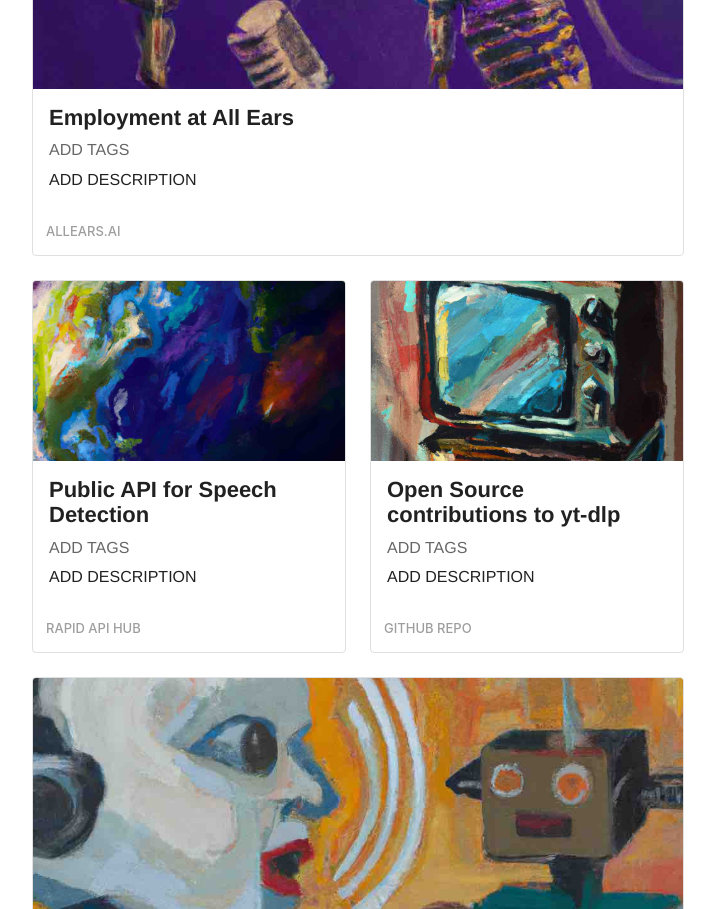
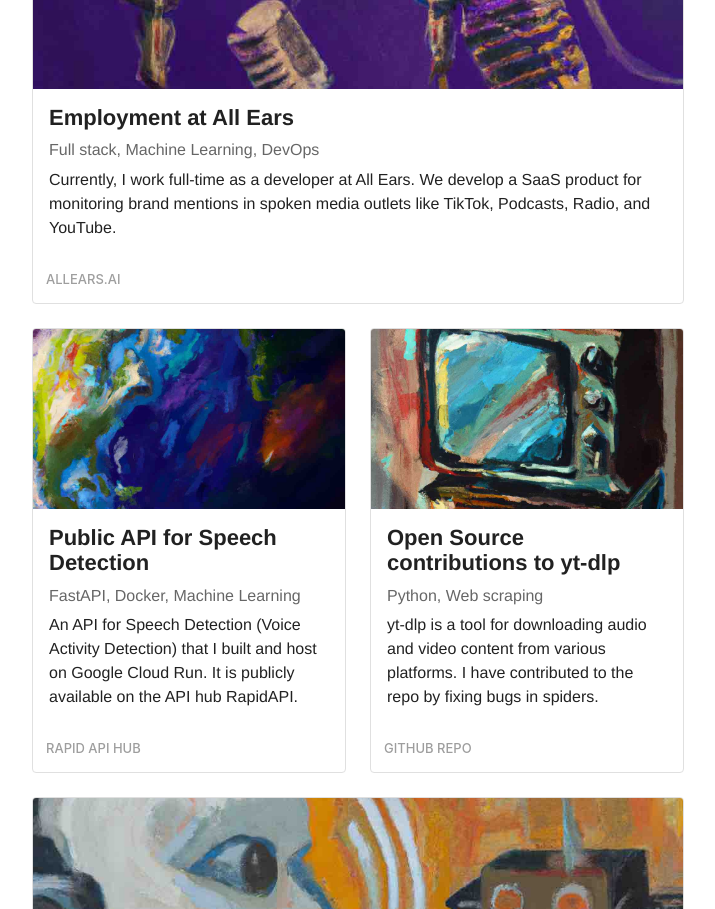
Before and after one commit to viktor-enzell/viktor-enzell.github.io, a React (Create React App) app: page /#/portfolio in a window 1280 px wide. Shown: the part 580-1489 px from the top of the page, without its empty margins (282-997 px from the left). Built offline with nearby package versions, Linux system fonts and the light colour scheme.

Commit message:
Update portfolio descriptions.

```diff
--- a/src/views/Portfolio.js
+++ b/src/views/Portfolio.js
@@ -104,9 +104,13 @@ export default function Portfolio() {
                 Employment at All Ears
               </Typography>
               <Typography gutterBottom color="textSecondary">
-                ADD TAGS
+                Full stack, Machine Learning, DevOps
               </Typography>
-              <Typography>ADD DESCRIPTION</Typography>
+              <Typography>
+                Currently, I work full-time as a developer at All Ears. We
+                develop a SaaS product for monitoring brand mentions in spoken
+                media outlets like TikTok, Podcasts, Radio, and YouTube.
+              </Typography>
             </CardContent>
             <CardActions>
               <Button size="small" href="https://allears.ai/" target="_blank">
@@ -129,9 +133,13 @@ export default function Portfolio() {
                 Public API for Speech Detection
               </Typography>
               <Typography gutterBottom color="textSecondary">
-                ADD TAGS
+                FastAPI, Docker, Machine Learning
               </Typography>
-              <Typography>ADD DESCRIPTION</Typography>
+              <Typography>
+                An API for Speech Detection (Voice Activity Detection) that I
+                built and host on Google Cloud Run. It is publicly available on
+                the API hub RapidAPI.
+              </Typography>
             </CardContent>
             <CardActions>
               <Button
@@ -158,9 +166,13 @@ export default function Portfolio() {
                 Open Source contributions to yt-dlp
               </Typography>
               <Typography gutterBottom color="textSecondary">
-                ADD TAGS
+                Python, Web scraping
               </Typography>
-              <Typography>ADD DESCRIPTION</Typography>
+              <Typography>
+                yt-dlp is a tool for downloading audio and video content from
+                various platforms. I have contributed to the repo by fixing bugs
+                in spiders.
+              </Typography>
             </CardContent>
             <CardActions>
               <Button
```
